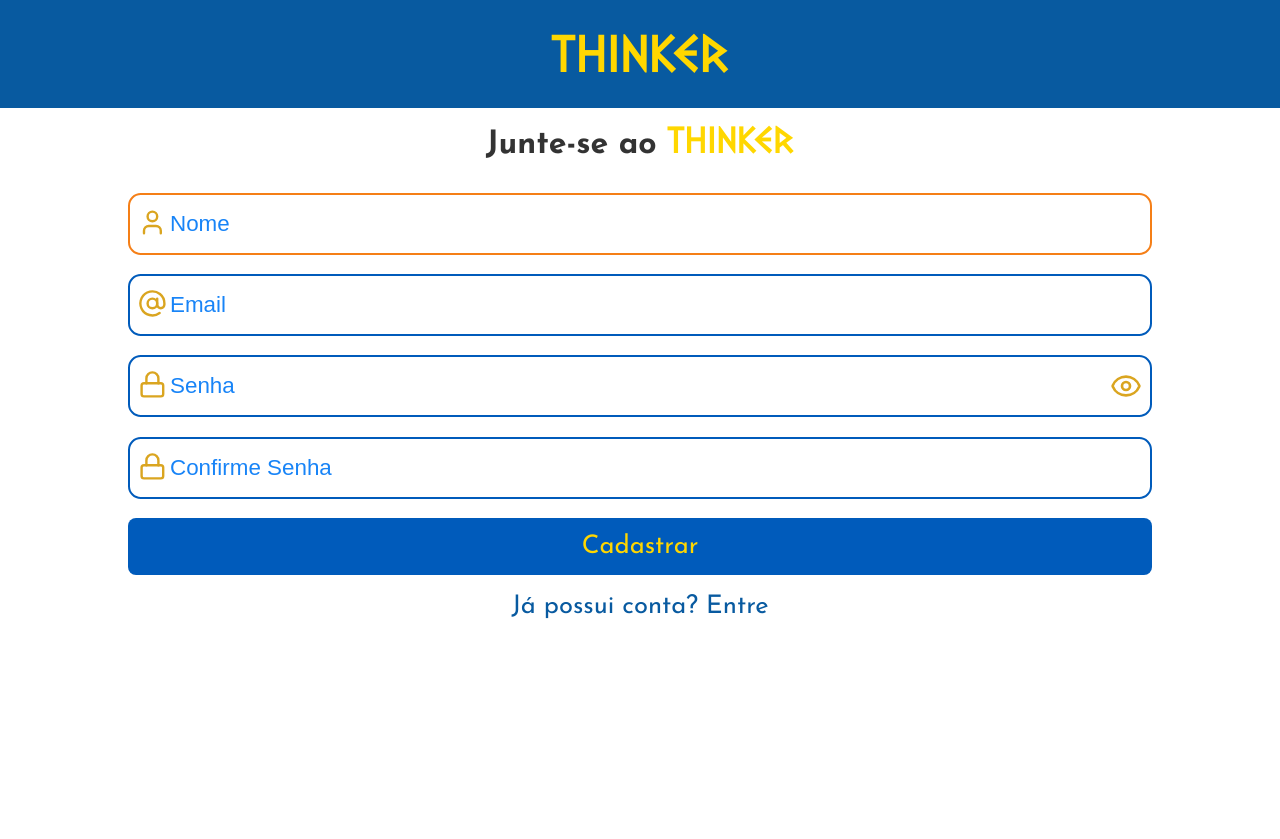
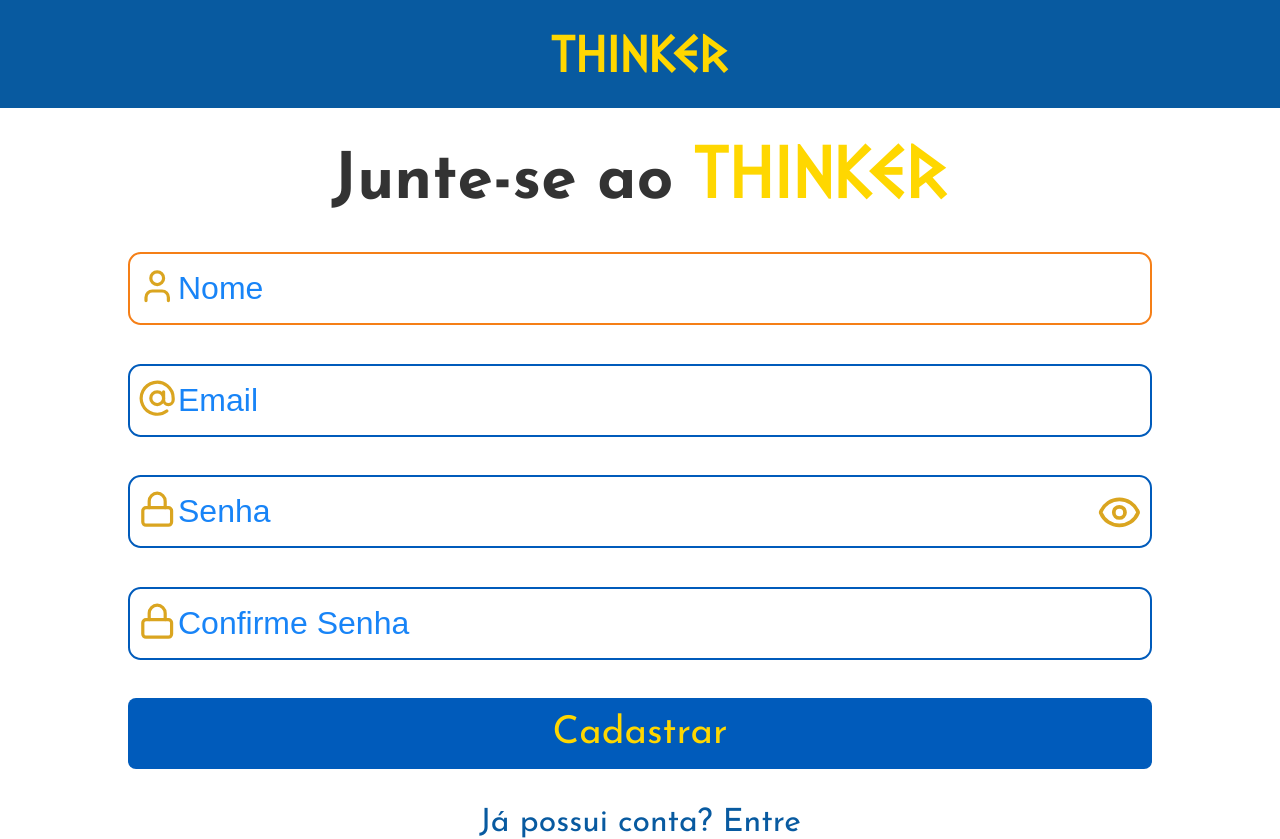
Before and after one commit to DevVitorlevi/Thinker, a React (Vite) app in the folder Frontend/Front/: page /register in a window 1280 px wide. Before the commit the page ends 800 px from the top, so only its background shows below. Built offline with nearby package versions, Linux system fonts and the light colour scheme.

Commit message:
Versão Tablet

```diff
--- a/Frontend/Front/src/styles/Register.js
+++ b/Frontend/Front/src/styles/Register.js
@@ -7,6 +7,8 @@ export const Wrapper = styled.div`
   font-family: 'Josefin Sans', sans-serif;
   display: flex;
   flex-direction: column;
+
+
 `;
 
 export const ImageContent = styled.div`
@@ -29,6 +31,11 @@ export const FormSpace = styled.div`
   justify-content: center;
   gap: 2rem;
   margin: 1rem;
+  @media screen and (min-width: 768px){
+    gap: 2.4rem;
+    margin: 2rem;
+}
+
 `;
 
 export const Head = styled.div`
@@ -36,6 +43,9 @@ export const Head = styled.div`
     font-family: 'Dalek', sans-serif;
     color: #ffd700;
   }
+  @media screen and (min-width: 768px){
+    font-size: 2rem;
+}
 `;
 
 export const FormContainer = styled.div`
@@ -55,6 +65,14 @@ export const FormContainer = styled.div`
     a:hover{
         color:  #ffd700;
     }
+    @media screen and (min-width: 768px){
+        form{
+            gap: 2.4rem;
+        }
+        a{
+        font-size: 2rem;
+    }
+}
 `;
 
 export const InputContent = styled.div`
@@ -105,6 +123,32 @@ export const InputContent = styled.div`
     font-size: 1.4rem;
     color: #1884f7;
   }
+
+  @media screen and (min-width: 768px){
+    .input{
+        font-size: 2rem;
+        text-indent: 2rem;
+    }
+    .icon{
+        top: 15px;
+        left: 10px;
+        width: 2.4rem;
+        height: 2.4rem;
+    }
+    ::placeholder{
+    font-size: 2rem;
+
+  }
+  .eye, .eye-c {
+    right: 10px;
+    top: 15px;
+    width:2.8rem;
+    height:2.8rem;
+  }
+    .error-message {
+    font-size: 1.8rem;
+  }
+}
 `;
 
 export const ButtonSubmit = styled.button`
@@ -122,4 +166,8 @@ export const ButtonSubmit = styled.button`
     &:hover{
         background-color:#1884f7;
     }
+
+    @media screen and (min-width: 768px){
+        font-size: 2.4rem;
+    }
 `;
```
